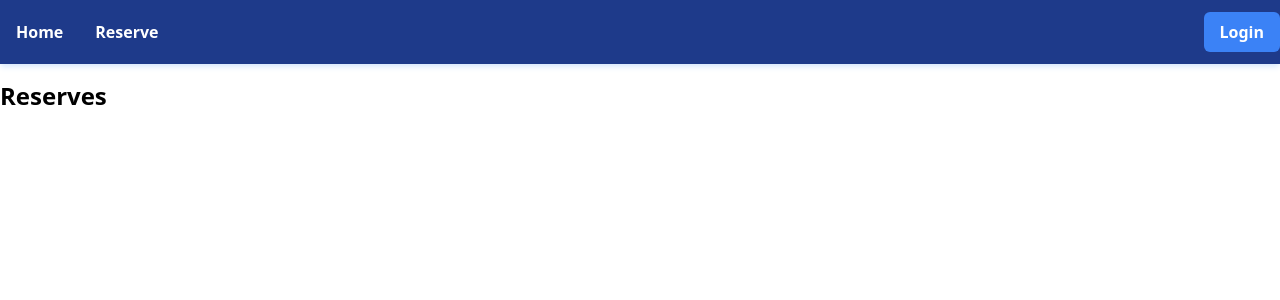
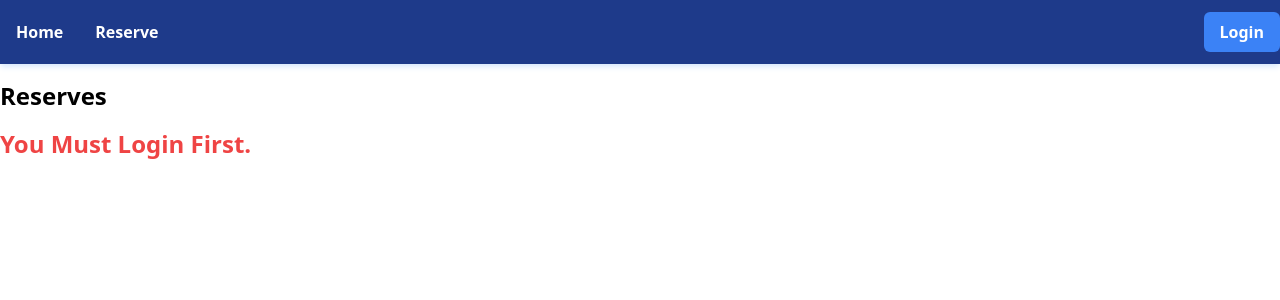
Before and after one commit to cherali/apartment-booking, a React (Vite) app: page /reserve in a window 1280 px wide. Shown: the top 300 px of the page. Built offline with nearby package versions, Linux system fonts and the light colour scheme.

Commit message:
add reservation helper text

```diff
--- a/src/pages/private/ReservePage/ReservePage.tsx
+++ b/src/pages/private/ReservePage/ReservePage.tsx
@@ -1,15 +1,30 @@
 import { useAppSelector } from '@/providers/StateManagerProvider/store'
+import { useUser } from '@/hooks/useUser'
 import ReserveCard from './ReserveCard'
 
 const ReservePage = () => {
   const visits = useAppSelector(s => s.visit.visits)
+  const [isUserLoggedIn] = useUser()
 
   return (
     <section className='mt-4 mx-auto container'>
       <p className='text-2xl font-bold capitalize'>Reserves</p>
 
       <section className='flex flex-col mt-4'>
-        {visits?.map(visit => <ReserveCard visit={visit} key={visit.id} />)}
+        {isUserLoggedIn && visits?.length === 0 && (
+          <p className='text-2xl font-semibold text-gray-500 capitalize'>
+            no reservation yet.
+          </p>
+        )}
+
+        {!isUserLoggedIn && (
+          <p className='text-2xl font-semibold text-red-500 capitalize'>
+            you must login first.
+          </p>
+        )}
+
+        {isUserLoggedIn &&
+          visits?.map(visit => <ReserveCard visit={visit} key={visit.id} />)}
       </section>
     </section>
   )
```
